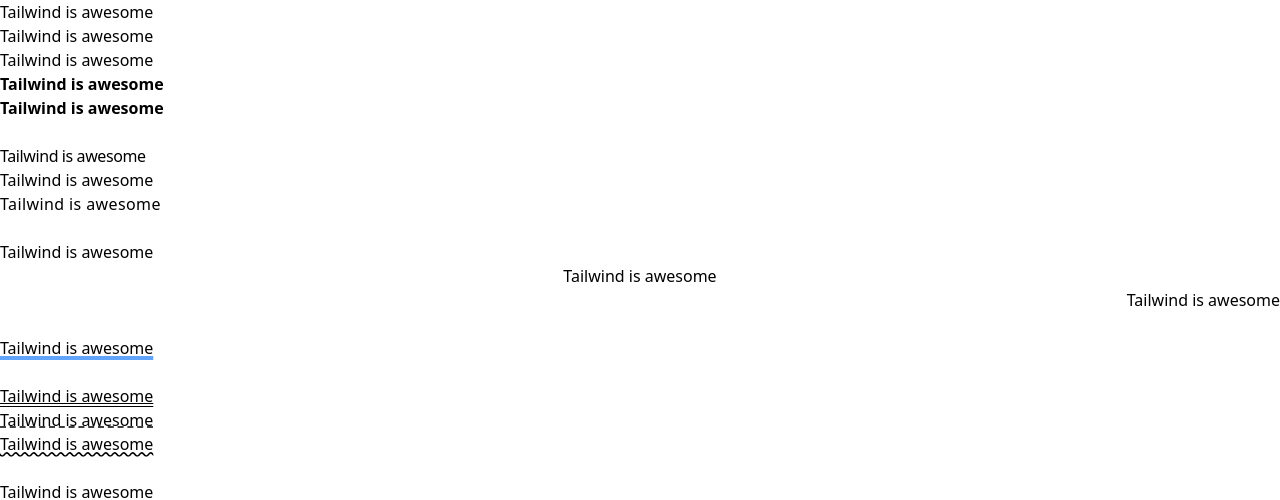
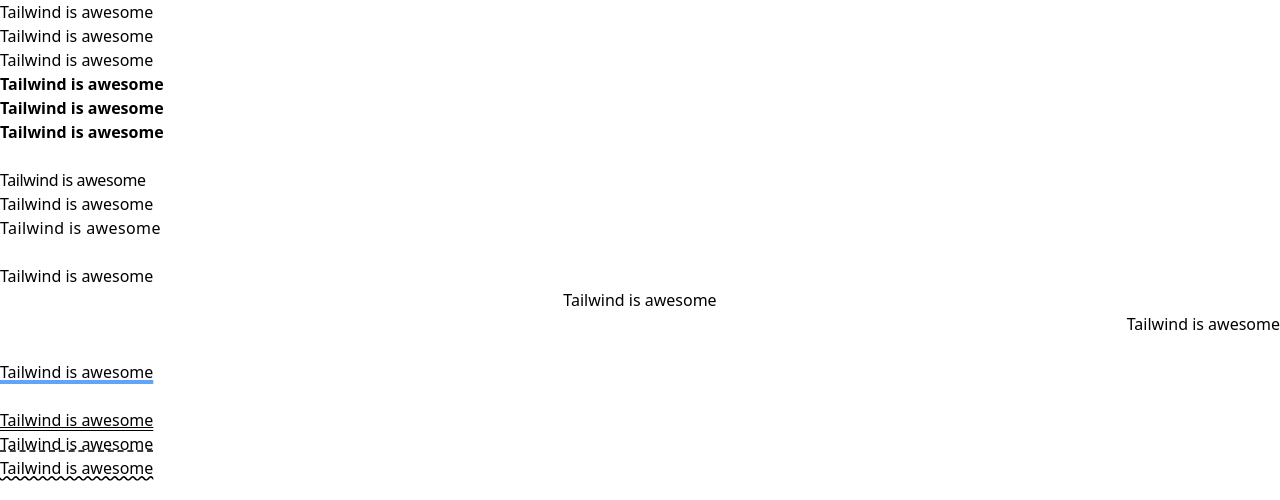
Before and after one commit to Atiq0629/TailwindCSS, a plain HTML site: page tailwind-sandbox-starter/04-typography/index.html in a window 1280 px wide. Shown: the part 304-804 px from the top of the page. Drawn offline with nearby package versions, Linux system fonts and the light colour scheme; a web font is replaced by a local one.

Commit message:
typography modified

```diff
--- a/tailwind-sandbox-starter/04-typography/index.html
+++ b/tailwind-sandbox-starter/04-typography/index.html
@@ -46,6 +46,7 @@
     <div class="font-medium">Tailwind is awesome</div>
     <div class="font-semibold">Tailwind is awesome</div>
     <div class="font-bold">Tailwind is awesome</div>
+    <div class="font-extrabold">Tailwind is awesome</div>
 
     <br>
 
@@ -96,7 +97,6 @@
     <div class="uppercase">Tailwind is awesome</div>
     <div class="lowercase">Tailwind is awesome</div>
     <div class="capitalize">Tailwind is awesome</div>
-
 
     <br>
   </body>
```
